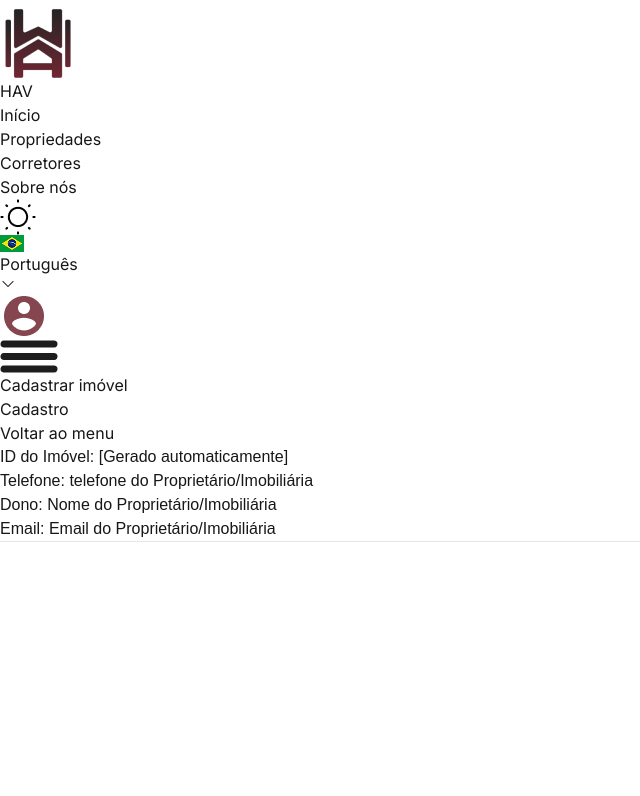
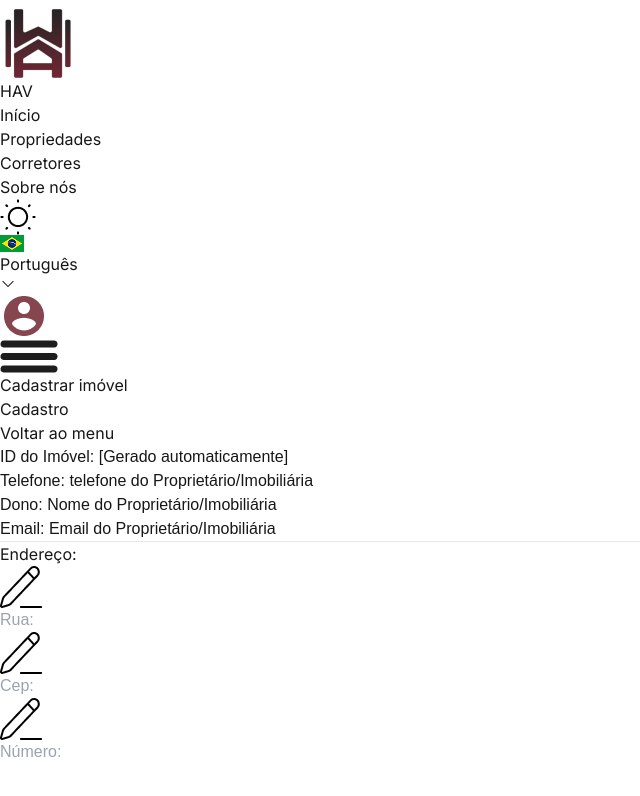
Before and after one commit to gstSenai/Projeto-Final-MI75, a Next.js app in the folder front-end-imobiliaria/: page /cadastroImovel in a window 1280 px wide. Shown: the top 796 px of the page, without its empty margins (0-640 px from the left). Built offline with nearby package versions, Linux system fonts and the light colour scheme.

Commit message:
update
ajustes na pagina do Cadastro do Imovel

```diff
--- a/front-end-imobiliaria/src/app/cadastroImovel/page.tsx
+++ b/front-end-imobiliaria/src/app/cadastroImovel/page.tsx
@@ -37,6 +37,32 @@ export default function CadastroImovel() {
 
                 <hr className="mt-16 mb-4 w-full h-2 rounded-2xl bg-[#702632] max-lg:h-3 max-lg:mt-10"></hr>
 
+                <div className={`${inter.className} flex justify-between max-lg:justify-center `}>
+                    <div className="flex flex-row items-center max-lg:justify-center">
+                        <p className="text-2xl xl:text-4xl font-semibold my-10 max-lg:hidden">Endereço:</p>
+                    </div>
+                </div>
+
+                <div className="flex 2xl:gap-16">
+                    <form action="text" className="flex items-center max-lg:justify-center gap-6 lg:pr-24 xl:pr-28 xl:py-4 2xl:w-[700px] 2xl:py-6 pl-4 py-3.5
+                             bg-white border border-black rounded-2xl max-lg:bg-transparent max-lg:border-transparent
+                             max-lg:p-0">
+                        <img src="/imagensForms/canetaEditar.png" alt="" />
+                        <input type="text" placeholder="Rua:" name="rua" className="text-[#5C5C5C]/80 max-sm:text-lg max-md:text-2xl max-lg:text-3xl xl:text-xl 2xl:text-xl whitespace-nowrap max-lg:text-black" />
+                    </form>
+                    <form action="text" className="flex items-center max-lg:justify-center gap-6 lg:pr-24 xl:pr-28 xl:py-4 2xl:w-[700px] 2xl:py-6 pl-4 py-3.5
+                             bg-white border border-black rounded-2xl max-lg:bg-transparent max-lg:border-transparent
+                             max-lg:p-0">
+                        <img src="/imagensForms/canetaEditar.png" alt="" />
+                        <input type="text" placeholder="Cep:" name="cep" className="text-[#5C5C5C]/80 max-sm:text-lg max-md:text-2xl max-lg:text-3xl xl:text-xl 2xl:text-xl whitespace-nowrap max-lg:text-black" />
+                    </form>
+                    <form action="text" className="flex max-lg:justify-center gap-6 lg:pr-24 xl:pr-28 xl:py-4 2xl:w-[700px] 2xl:py-6 pl-4 py-3.5
+                             bg-white border border-black rounded-2xl max-lg:bg-transparent max-lg:border-transparent
+                             max-lg:p-0">
+                        <img src="/imagensForms/canetaEditar.png" alt="" />
+                        <input type="text" placeholder="Número:" name="numero" className="text-[#5C5C5C]/80 max-sm:text-lg max-md:text-2xl max-lg:text-3xl xl:text-xl 2xl:text-xl whitespace-nowrap max-lg:text-black" />
+                    </form>
+                </div>
             </div>
         </>
     );
```
Also changed, not shown: front-end-imobiliaria/public/imagensForms/canetaEditar.png (added).
